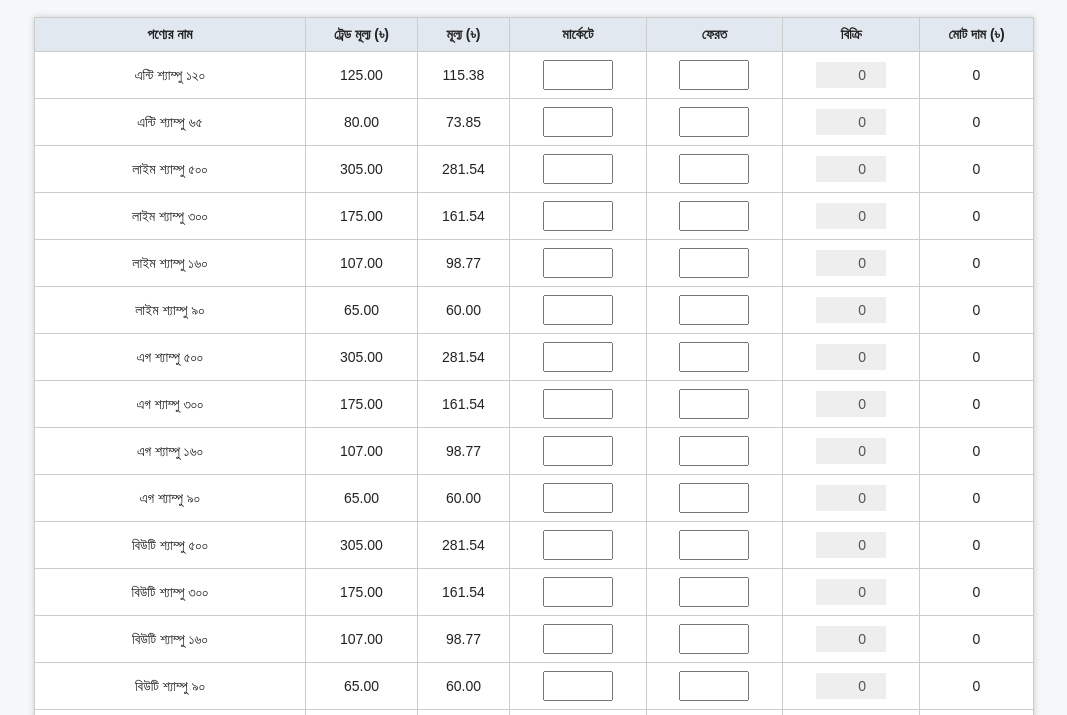
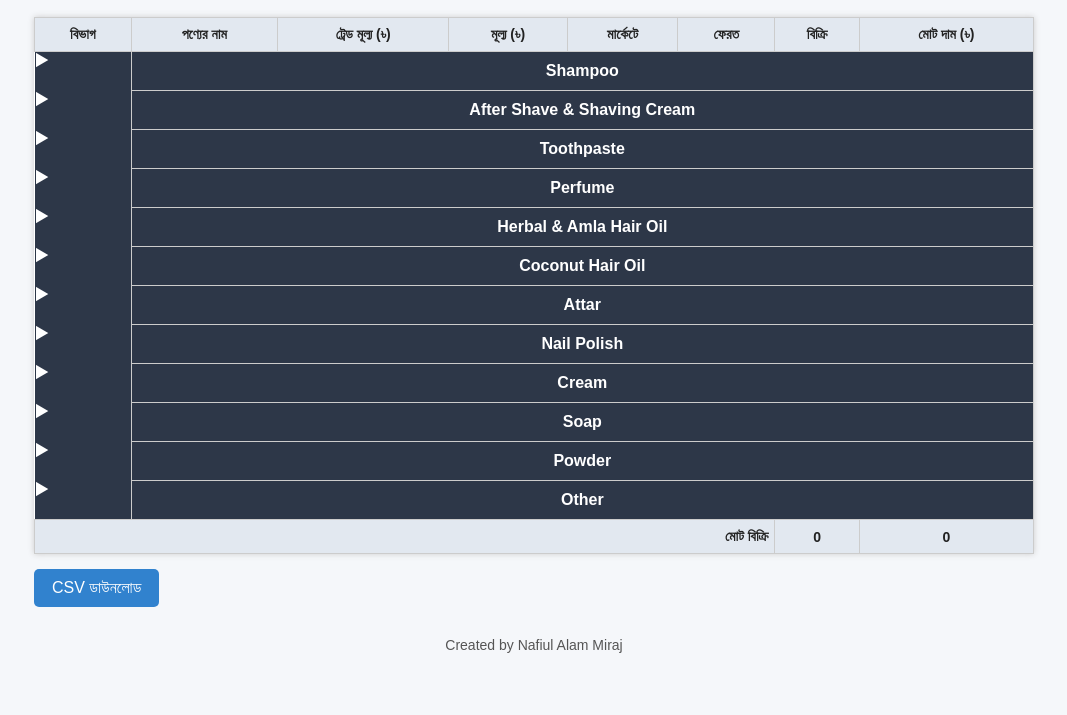
Before and after one commit to NafiulMiraj/AkibTradersSalesApp, a plain HTML site: page index.html in a window 1280 px wide. Shown: the part 68-783 px from the top of the page, without its empty margins (106-1173 px from the left). Drawn offline with Linux system fonts and the light colour scheme.

Commit message:
updated dropdown

```diff
--- a/css/style.css
+++ b/css/style.css
@@ -118,3 +118,39 @@ footer {
     height: 40px;
   }
 }
+/* Category header row styling */
+.category-row {
+  background: #2d3748;
+  color: white;
+  font-weight: bold;
+  cursor: pointer;
+  text-align: left;
+}
+
+.category-row td {
+  padding: 10px;
+  font-size: 16px;
+}
+
+/* Hover effect for category rows */
+.category-row:hover {
+  background: #4a5568;
+}
+
+/* Arrow indicator before category name */
+.category-row::before {
+  content: "▶ ";
+  display: inline-block;
+  transform: rotate(0deg);
+  transition: transform 0.2s ease;
+}
+
+/* Rotate arrow when expanded */
+.category-row.expanded::before {
+  transform: rotate(90deg);
+}
+
+/* Hide product rows by default */
+.hidden-row {
+  display: none;
+}
--- a/index.html
+++ b/index.html
@@ -16,6 +16,7 @@
   <table id="productTable" aria-label="Product sales table">
     <thead>
       <tr>
+        <th>বিভাগ</th>
         <th>পণ্যের নাম</th>
         <th>ট্রেড মূল্য (৳)</th>
         <th>মূল্য (৳)</th>
@@ -28,7 +29,7 @@
     <tbody></tbody>
     <tfoot>
       <tr>
-        <th colspan="5" style="text-align:right;">মোট বিক্রি</th>
+        <th colspan="6" style="text-align:right;">মোট বিক্রি</th>
         <th id="totalSold">0</th>
         <th id="totalPrice">0.00</th>
       </tr>
@@ -36,11 +37,12 @@
   </table>
 
   <button id="downloadBtn">CSV ডাউনলোড</button>
+
   <footer>
     Created by Nafiul Alam Miraj
   </footer>
 
-  <script src="js/products.js"></script>
+  <script src="js/products_categorized.js"></script>
   <script src="js/scripts.js"></script>
 
 </body>
--- /dev/null
+++ b/js/products_categorized.js
@@ -0,0 +1,148 @@
+const products = [
+  { name: "এন্টি শ্যাম্পু ১২০", price: 125.0, category: "Shampoo" },
+  { name: "এন্টি শ্যাম্পু ৬৫", price: 80.0, category: "Shampoo" },
+  { name: "লাইম শ্যাম্পু ৫০০", price: 305.0, category: "Shampoo" },
+  { name: "লাইম শ্যাম্পু ৩০০", price: 175.0, category: "Shampoo" },
+  { name: "লাইম শ্যাম্পু ১৬০", price: 107.0, category: "Shampoo" },
+  { name: "লাইম শ্যাম্পু ৯০", price: 65.0, category: "Shampoo" },
+  { name: "এগ শ্যাম্পু ৫০০", price: 305.0, category: "Shampoo" },
+  { name: "এগ শ্যাম্পু ৩০০", price: 175.0, category: "Shampoo" },
+  { name: "এগ শ্যাম্পু ১৬০", price: 107.0, category: "Shampoo" },
+  { name: "এগ শ্যাম্পু ৯০", price: 65.0, category: "Shampoo" },
+  { name: "বিউটি শ্যাম্পু ৫০০", price: 305.0, category: "Shampoo" },
+  { name: "বিউটি শ্যাম্পু ৩০০", price: 175.0, category: "Shampoo" },
+  { name: "বিউটি শ্যাম্পু ১৬০", price: 107.0, category: "Shampoo" },
+  { name: "বিউটি শ্যাম্পু ৯০", price: 65.0, category: "Shampoo" },
+  {
+    name: "আফটার শেভ ১০০",
+    price: 115.0,
+    category: "After Shave & Shaving Cream",
+  },
+  {
+    name: "আফটার শেভ ৪০",
+    price: 54.0,
+    category: "After Shave & Shaving Cream",
+  },
+  {
+    name: "আফটার শেভ ৫০",
+    price: 68.0,
+    category: "After Shave & Shaving Cream",
+  },
+  {
+    name: "সোলজার শেভিং ১০০",
+    price: 52.0,
+    category: "After Shave & Shaving Cream",
+  },
+  {
+    name: "সোলজার শেভিং ৫৫",
+    price: 31.0,
+    category: "After Shave & Shaving Cream",
+  },
+  {
+    name: "কিউট শেভিং ১০০",
+    price: 52.0,
+    category: "After Shave & Shaving Cream",
+  },
+  {
+    name: "কিউট শেভিং ৫৫",
+    price: 31.0,
+    category: "After Shave & Shaving Cream",
+  },
+  { name: "ফ্লোরাইড ২০০", price: 82.0, category: "Toothpaste" },
+  { name: "ফ্লোরাইড ১০০", price: 50.0, category: "Toothpaste" },
+  { name: "ফ্লোরাইড ৫০", price: 32.0, category: "Toothpaste" },
+  { name: "জেল পেস্ট ১৫০", price: 80.0, category: "Toothpaste" },
+  { name: "স্মোকারস ১০০", price: 165.0, category: "Toothpaste" },
+  { name: "পুদিনা ২০০", price: 80.0, category: "Toothpaste" },
+  { name: "পুদিনা ১০০", price: 49.0, category: "Toothpaste" },
+  { name: "পুদিনা ৫০", price: 32.0, category: "Toothpaste" },
+  { name: "ফাস্টলেডি বড় ৬০", price: 425.0, category: "Perfume" },
+  { name: "ফাস্টলেডি প্রিমিয়ার ৬০", price: 520.0, category: "Perfume" },
+  { name: "ফাস্টলেডি ছোট ১৫", price: 155.0, category: "Perfume" },
+  { name: "রোমান্স বড় ৬০", price: 425.0, category: "Perfume" },
+  { name: "রোমান্স ছোট ১৫", price: 155.0, category: "Perfume" },
+  { name: "রোমান্স নিউ ৪৫", price: 350.0, category: "Perfume" },
+  { name: "রোমান্স স্প্রে ১৫", price: 202.0, category: "Perfume" },
+  { name: "রোমান্স টুইস্ট ৫০", price: 520.0, category: "Perfume" },
+  { name: "ফ্যান্টাসি বড় ৬০", price: 415.0, category: "Perfume" },
+  { name: "ফ্যান্টাসি স্প্রে ৩৫", price: 330.0, category: "Perfume" },
+  { name: "ফ্যান্টাসি ছোট ১৫", price: 143.0, category: "Perfume" },
+  { name: "ক্লাসিক বড় ৬০", price: 415.0, category: "Perfume" },
+  { name: "ক্লাসিক ছোট ১৫", price: 143.0, category: "Perfume" },
+  { name: "জেসমিন পারফিউম", price: 350.0, category: "Perfume" },
+  { name: "ব্রটাল পারফিউম", price: 350.0, category: "Perfume" },
+  { name: "ওয়ান হেভেন", price: 350.0, category: "Perfume" },
+  { name: "বিগ বস বড় ৬০", price: 425.0, category: "Perfume" },
+  { name: "বিগ বস ছোট ৩৫", price: 355.0, category: "Perfume" },
+  { name: "ইভিনিং পার্টি বড় ৬০", price: 425.0, category: "Perfume" },
+  { name: "ইভিনিং পার্টি ছোট ৩৫", price: 355.0, category: "Perfume" },
+  { name: "লাভ এন্ড লাভ ৩৫", price: 355.0, category: "Perfume" },
+  { name: "হারবাল তেল ৩৩০", price: 330.0, category: "Herbal & Amla Hair Oil" },
+  { name: "হারবাল তেল ১৬০", price: 133.0, category: "Herbal & Amla Hair Oil" },
+  { name: "হারবাল তেল ৯০", price: 78.0, category: "Herbal & Amla Hair Oil" },
+  { name: "আমলা তেল ২২৫", price: 170.0, category: "Herbal & Amla Hair Oil" },
+  { name: "আমলা তেল ১১০", price: 84.0, category: "Herbal & Amla Hair Oil" },
+  { name: "আমলা তেল ৫৫", price: 50.0, category: "Herbal & Amla Hair Oil" },
+  { name: "রিফাইন্ড তেল ৩৩০", price: 240.0, category: "Coconut Hair Oil" },
+  { name: "রিফাইন্ড তেল ১৬০", price: 137.0, category: "Coconut Hair Oil" },
+  { name: "রিফাইন্ড তেল ৯০", price: 76.0, category: "Coconut Hair Oil" },
+  { name: "রিফাইন্ড তেল ৪৫", price: 36.0, category: "Coconut Hair Oil" },
+  { name: "কিউট তেল বড় ৩৩০", price: 240.0, category: "Coconut Hair Oil" },
+  { name: "কিউট তেল মাঝারি ১৬০", price: 137.0, category: "Coconut Hair Oil" },
+  { name: "কিউট তেল ছোট ৯০", price: 76.0, category: "Coconut Hair Oil" },
+  { name: "কিউট তেল টুনি ৪৫", price: 36.0, category: "Coconut Hair Oil" },
+  { name: "আতর চন্দন ১০", price: 112.0, category: "Attar" },
+
+  { name: "বেমিসাল ১০", price: 220.0, category: "Attar" },
+  { name: "মাসকালান্দার ১০", price: 220.0, category: "Attar" },
+  { name: "জান্নাতুল ফেরদৌস", price: 67.0, category: "Attar" },
+  { name: "জান্নাতুল নাঈম", price: 67.0, category: "Attar" },
+  { name: "চন্দন ৫", price: 67.0, category: "Attar" },
+  { name: "আতর গোলাপ", price: 67.0, category: "Attar" },
+  { name: "বসরাই গোলাপ", price: 67.0, category: "Attar" },
+  { name: "বেমিসাল ৫", price: 112.0, category: "Attar" },
+  { name: "মাসকালান্দার ৫", price: 112.0, category: "Attar" },
+  { name: "নেইল পলিশ রেগুলার", price: 59.0, category: "Nail Polish" },
+  { name: "রিমুভার বড় ৬৫", price: 51.0, category: "Nail Polish" },
+  { name: "রিমুভার ছোট ৩০", price: 30.0, category: "Nail Polish" },
+  { name: "নেইল পলিশ এক্সট্রা সাইন ১০", price: 75.0, category: "Nail Polish" },
+  { name: "নেইল এনামেল ১৫", price: 120.0, category: "Nail Polish" },
+  { name: "ইন্টারনেশনাল ক্রীম ১৩০", price: 100.0, category: "Cream" },
+  { name: "ইন্টারনেশনাল ক্রীম ৮৫", price: 68.0, category: "Cream" },
+  { name: "কিউট ফেয়ারনেস ভ্যানিশিং ক্রীম ৭০", price: 60.0, category: "Cream" },
+  { name: "কিউট পার্ল স্নো ৫৫", price: 52.0, category: "Cream" },
+  { name: "বৌরানি স্নো ৫৫", price: 52.0, category: "Cream" },
+  { name: "জেসমিন সাবান ১২৫", price: 57.0, category: "Soap" },
+  { name: "জেসমিন সাবান ৭৫", price: 40.0, category: "Soap" },
+  { name: "জেসমিন সাবান ৩০", price: 13.0, category: "Soap" },
+  { name: "নিম সাবান ১২৫", price: 65.0, category: "Soap" },
+  { name: "নিম সাবান ৭৫", price: 44.0, category: "Soap" },
+  { name: "রোজ সাবান ১২৫", price: 57.0, category: "Soap" },
+  { name: "রোজ সাবান ৭৫", price: 40.0, category: "Soap" },
+  { name: "রোজ সাবান ৩০", price: 13.0, category: "Soap" },
+  { name: "লেমন সাবান ১২৫", price: 57.0, category: "Soap" },
+  { name: "লেমন সাবান ৭৫", price: 40.0, category: "Soap" },
+  { name: "লেমন সাবান ৩০", price: 13.0, category: "Soap" },
+  { name: "ফ্রেঞ্চ পাউডার ৪০০", price: 170.0, category: "Powder" },
+  { name: "ফ্রেঞ্চ পাউডার ২২৫", price: 107.0, category: "Powder" },
+  { name: "ফ্রেঞ্চ পাউডার ১২৫", price: 65.0, category: "Powder" },
+  { name: "ফ্লাওয়ার ট্যালক ২০০", price: 83.0, category: "Powder" },
+  { name: "ফ্লাওয়ার ট্যালক ১০০", price: 49.0, category: "Powder" },
+  { name: "২৭ পাউডার ১৮০", price: 102.0, category: "Powder" },
+  { name: "২৭ পাউডার ১০০", price: 62.0, category: "Powder" },
+  { name: "প্রীকলি পাউডার ১০০", price: 59.0, category: "Powder" },
+  { name: "শীতল পরশ পাউডার ১০০", price: 63.0, category: "Powder" },
+  { name: "রোমান্স পাউডার ৪০০", price: 170.0, category: "Powder" },
+  { name: "রোমান্স পাউডার ২০০", price: 107.0, category: "Powder" },
+  { name: "রোমান্স পাউডার ১০০", price: 65.0, category: "Powder" },
+  { name: "লা্বনী লাক্সারি পাউডার", price: 45.0, category: "Powder" },
+  { name: "লাবণি রোজ পাউডার", price: 45.0, category: "Powder" },
+  { name: "লাভ গুডনাইট পাউডার", price: 53.0, category: "Powder" },
+  { name: "সান এন্ড শেড পাউডার", price: 61.0, category: "Powder" },
+  { name: "বেবি পাউডার ২০০", price: 135.0, category: "Powder" },
+    { name: "বেবি পাউডার ১১০", price: 85.0, category: "Powder" },
+      { name: "ইন্টার পাউডার ২০০", price: 102.0, category: "Powder" },
+        { name: "ইন্টার পাউডার ১০০", price: 56.0, category: "Powder" },
+  { name: "ফ্লাওয়ার ট্যালক ১০০", price: 49.0, category: "Other" },
+  { name: "ফ্লাওয়ার ট্যালক ২০০", price: 83.0, category: "Other" },
+];
--- a/js/scripts.js
+++ b/js/scripts.js
@@ -1,135 +1,153 @@
-// products.js should define "products" array before this script
-
-// Load saved data or create default, but reset market and ret to empty string on page load
+// Load saved data or create default, reset market and ret on load
 let savedData = JSON.parse(localStorage.getItem("productData")) || {};
 let data = {};
-products.forEach(([, tradePrice], i) => {
+products.forEach((p, i) => {
   data[i] = {
-    market: "",  // ফাঁকা শুরুতে
-    ret: "",     // ফাঁকা শুরুতে
-    mullo: savedData[i]?.mullo || ((tradePrice * 12) / 13).toFixed(2),
+    market: "",
+    ret: "",
+    mullo: savedData[i]?.mullo || ((p.price * 12) / 13).toFixed(2),
   };
 });
 
 const tbody = document.querySelector("#productTable tbody");
 
+// Group products by category
+const grouped = products.reduce((acc, product, i) => {
+  if (!acc[product.category]) acc[product.category] = [];
+  acc[product.category].push({ ...product, index: i });
+  return acc;
+}, {});
+
 function renderTable() {
   tbody.innerHTML = "";
-  products.forEach(([name, tradePrice], i) => {
+  Object.keys(grouped).forEach(category => {
+    // Category header row, spans all columns (7)
+    const catRow = document.createElement("tr");
+    catRow.className = "category-row";
+    const tdCat = document.createElement("td");
+    tdCat.colSpan = 7;
+    tdCat.textContent = category;
+    catRow.appendChild(tdCat);
+    tbody.appendChild(catRow);
+
+    // Clicking category toggles product rows visibility
+    catRow.addEventListener("click", () => {
+      const isExpanded = catRow.classList.toggle("expanded");
+      grouped[category].forEach(item => {
+        const prodRow = document.getElementById(`prod-${item.index}`);
+        if (prodRow) prodRow.classList.toggle("hidden-row", !isExpanded);
+      });
+    });
+
+    // Render products under this category, initially hidden
+    grouped[category].forEach(item => {
       const tr = document.createElement("tr");
+      tr.id = `prod-${item.index}`;
+      tr.classList.add("hidden-row");
 
-    // পণ্যের নাম
+      // Category column (first)
       let td = document.createElement("td");
-    td.textContent = name;
+      td.textContent = item.category;
+      td.setAttribute("data-label", "বিভাগ");
+      tr.appendChild(td);
+
+      // Product name
+      td = document.createElement("td");
+      td.textContent = item.name;
       td.setAttribute("data-label", "পণ্যের নাম");
       tr.appendChild(td);
 
-    // ট্রেড মূল্য (readonly)
+      // Price (readonly)
       td = document.createElement("td");
-    td.textContent = tradePrice.toFixed(2);
+      td.textContent = item.price.toFixed(2);
       td.setAttribute("data-label", "ট্রেড মূল্য (৳)");
       tr.appendChild(td);
 
-// মূল্য (readonly text)
+      // Mullo (readonly)
       td = document.createElement("td");
+      td.textContent = data[item.index].mullo;
       td.setAttribute("data-label", "মূল্য (৳)");
-td.textContent = data[i].mullo;
       tr.appendChild(td);
 
-
-    // মার্কেটে ইনপুট (empty string by default)
+      // Market (input)
       td = document.createElement("td");
       td.setAttribute("data-label", "মার্কেটে");
       const inputMarket = document.createElement("input");
       inputMarket.type = "number";
       inputMarket.min = 0;
-    inputMarket.value = data[i].market;
-    inputMarket.placeholder = "";  // ফাঁকা প্লেসহোল্ডার
+      inputMarket.value = data[item.index].market;
+      inputMarket.placeholder = "";
       inputMarket.addEventListener("input", () => {
-      // যদি ফাঁকা বা নেতিবাচক, তাহলে "" রাখো
         const val = inputMarket.value;
-      if(val === "" || Number(val) < 0) {
-        data[i].market = "";
-      } else {
-        data[i].market = Number(val);
-      }
-      updateRow(i);
+        data[item.index].market = val === "" || Number(val) < 0 ? "" : Number(val);
+        updateRow(item.index);
         saveData();
         updateTotals();
       });
       td.appendChild(inputMarket);
       tr.appendChild(td);
 
-    // ফেরত ইনপুট (empty string by default)
+      // Ret (input)
       td = document.createElement("td");
       td.setAttribute("data-label", "ফেরত");
       const inputRet = document.createElement("input");
       inputRet.type = "number";
       inputRet.min = 0;
-    inputRet.value = data[i].ret;
+      inputRet.value = data[item.index].ret;
       inputRet.placeholder = "";
       inputRet.addEventListener("input", () => {
         const val = inputRet.value;
-      if(val === "" || Number(val) < 0) {
-        data[i].ret = "";
-      } else {
-        data[i].ret = Number(val);
-      }
-      updateRow(i);
+        data[item.index].ret = val === "" || Number(val) < 0 ? "" : Number(val);
+        updateRow(item.index);
         saveData();
         updateTotals();
       });
       td.appendChild(inputRet);
       tr.appendChild(td);
 
-    // বিক্রি (readonly)
+      // Sold (readonly)
       td = document.createElement("td");
       td.setAttribute("data-label", "বিক্রি");
       const inputSold = document.createElement("input");
       inputSold.type = "number";
       inputSold.readOnly = true;
+      const marketVal = Number(data[item.index].market);
+      const retVal = Number(data[item.index].ret);
+      let soldVal = 0;
+      if (!isNaN(marketVal) && !isNaN(retVal)) soldVal = Math.max(0, marketVal - retVal);
+      inputSold.value = soldVal;
+      td.appendChild(inputSold);
+      tr.appendChild(td);
 
-    // sold হিসাব করতে, মার্কেটে ও ফেরত দুইটাই number হলে করবে, নাহলে 0
+      // Total price (readonly)
+      td = document.createElement("td");
+      td.setAttribute("data-label", "মোট দাম (৳)");
+      const mulloNum = parseFloat(data[item.index].mullo) || 0;
+      const totalPrice = Math.ceil(mulloNum * soldVal);
+      td.textContent = totalPrice;
+      tr.appendChild(td);
+
+      tbody.appendChild(tr);
+    });
+  });
+}
+
+function updateRow(i) {
+  const tr = document.getElementById(`prod-${i}`);
   const marketVal = Number(data[i].market);
   const retVal = Number(data[i].ret);
   let soldVal = 0;
   if (!isNaN(marketVal) && !isNaN(retVal)) {
     soldVal = Math.max(0, marketVal - retVal);
   }
+  // Sold update (index 6)
+  const inputSold = tr.children[6].querySelector("input");
   inputSold.value = soldVal;
-    td.appendChild(inputSold);
-    tr.appendChild(td);
 
-    // মোট দাম (readonly), Math.ceil করে দেখাবে
-    td = document.createElement("td");
-    td.setAttribute("data-label", "মোট দাম (৳)");
+  // Total price update (index 7)
   const mulloNum = parseFloat(data[i].mullo) || 0;
   const totalPrice = Math.ceil(mulloNum * soldVal);
-    td.textContent = totalPrice;
-    tr.appendChild(td);
-
-    tbody.appendChild(tr);
-  });
-}
-
-function updateRow(i) {
-  const tr = tbody.children[i];
-
-  const marketVal = Number(data[i].market);
-  const retVal = Number(data[i].ret);
-  let soldVal = 0;
-  if (!isNaN(marketVal) && !isNaN(retVal)) {
-    soldVal = Math.max(0, marketVal - retVal);
-  }
-
-  // বিক্রি আপডেট (index 5)
-  const inputSold = tr.children[5].querySelector("input");
-  inputSold.value = soldVal;
-
-  // মোট দাম আপডেট (index 6)
-  const mulloNum = parseFloat(data[i].mullo) || 0;
-  const totalPrice = Math.ceil(mulloNum * soldVal);
-  tr.children[6].textContent = totalPrice;
+  tr.children[7].textContent = totalPrice;
 }
 
 function updateTotals() {
@@ -154,11 +172,12 @@ function saveData() {
 }
 
 function downloadCSV() {
-  let csv = "পণ্যের নাম,ট্রেড মূল্য (৳),মূল্য (৳),মার্কেটে,ফেরত,বিক্রি,মোট দাম (৳)\n";
+  let csv = "বিভাগ,পণ্যের নাম,ট্রেড মূল্য (৳),মূল্য (৳),মার্কেটে,ফেরত,বিক্রি,মোট দাম (৳)\n";
   products.forEach((p, i) => {
-    const name = p[0];
-    const tradePrice = p[1].toFixed(2);
-    const mullo = data[i]?.mullo || ((p[1] * 12) / 13).toFixed(2);
+    const cat = p.category;
+    const name = p.name;
+    const tradePrice = p.price.toFixed(2);
+    const mullo = data[i]?.mullo || ((p.price * 12) / 13).toFixed(2);
     const market = data[i]?.market || "";
     const ret = data[i]?.ret || "";
     const marketNum = Number(market);
@@ -168,7 +187,7 @@ function downloadCSV() {
       sold = Math.max(0, marketNum - retNum);
     }
     const total = Math.ceil(parseFloat(mullo) * sold);
-    csv += `"${name}",${tradePrice},${mullo},${market},${ret},${sold},${total}\n`;
+    csv += `"${cat}","${name}",${tradePrice},${mullo},${market},${ret},${sold},${total}\n`;
   });
 
   const blob = new Blob([csv], { type: "text/csv;charset=utf-8;" });
```
Lines whose indentation alone changed are shown as unchanged.
